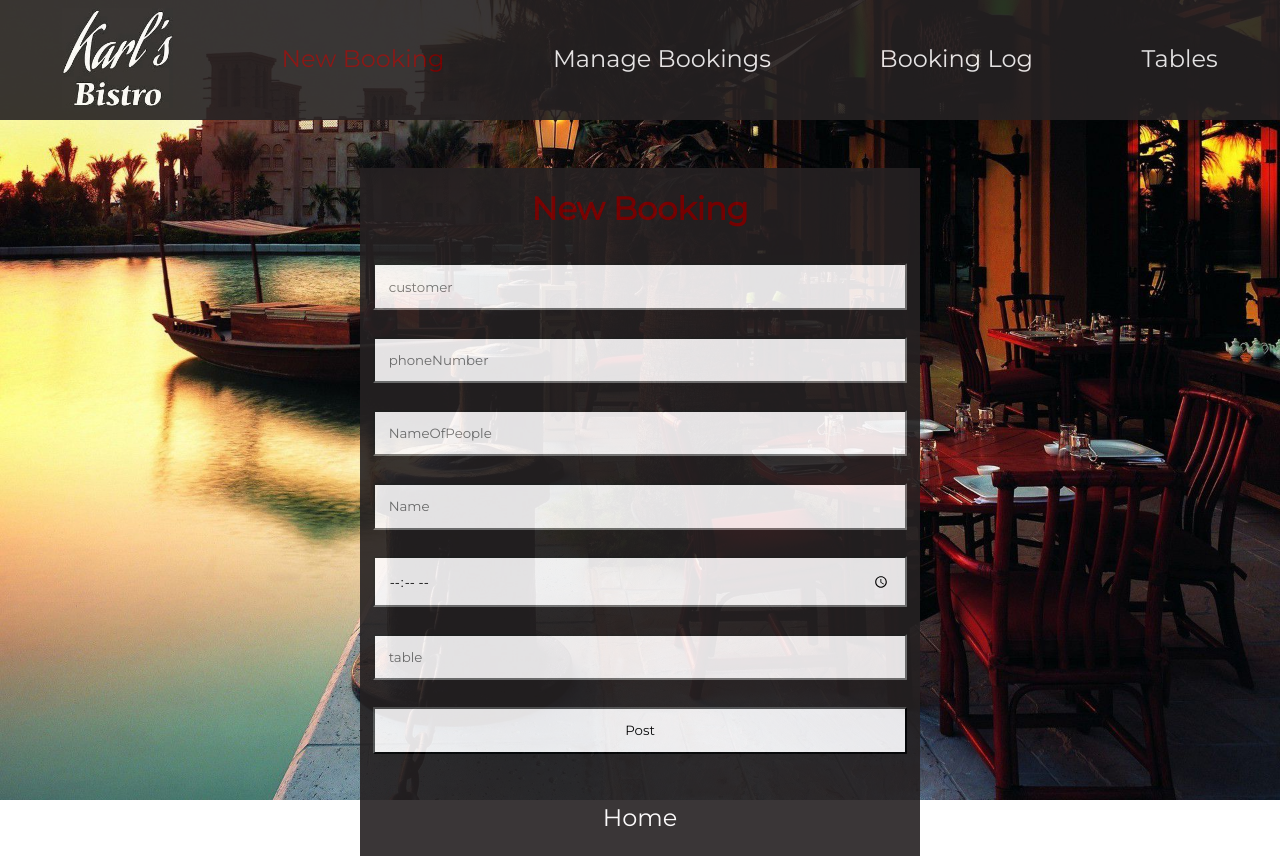
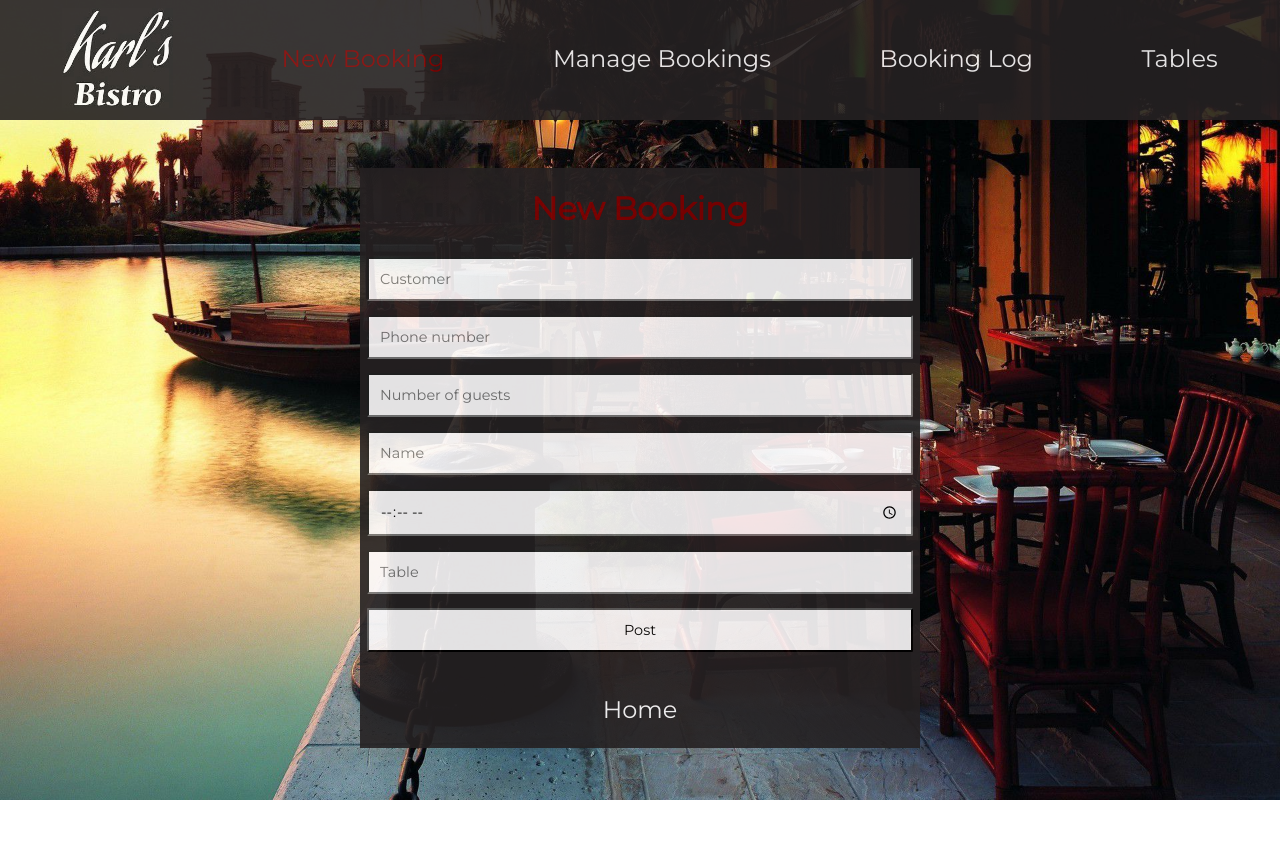
Before and after one commit to TeaPot76/CarlBistro_BookingSystem, a React (Create React App) app in the folder client/carl_bistro/: page /newbooking in a window 1280 px wide. After the commit the page ends 800 px from the top, so only its background shows below. Built offline with nearby package versions, Linux system fonts and the light colour scheme.

Commit message:
Commit before starting Bootstrap.

```diff
--- a/client/carl_bistro/package.json
+++ b/client/carl_bistro/package.json
@@ -3,6 +3,7 @@
   "version": "0.1.0",
   "private": true,
   "dependencies": {
+    "bootstrap": "^4.3.1",
     "react": "^16.8.6",
     "react-dom": "^16.8.6",
     "react-router-dom": "^5.0.0",
--- a/client/carl_bistro/src/App.css
+++ b/client/carl_bistro/src/App.css
@@ -55,14 +55,15 @@ html {
 
 .form-inputs input {
   border-radius: 0.1em;
-  margin: 1em;
-  padding: 1em;
+  margin: 0.5em;
+  padding: 0.75em;
+  font-size: 0.9em;
   background-color: #FCFAFB;
 }
 
 .form-inputs input:focus {
     outline: none !important;
-    border:2.5px solid #800000;
+    border: 2px solid #800000;
     box-shadow: 0 0 50px #800000;
 }
 
--- a/client/carl_bistro/src/components/BookingForm.js
+++ b/client/carl_bistro/src/components/BookingForm.js
@@ -96,20 +96,20 @@ class BookingForm extends Component {
           <form className="form-inputs" onSubmit = {this.handleBookingSubmit}>
             <input
               type = "text"
-              placeholder = "customer"
+              placeholder = "Customer"
               value = {this.state.customer}
               onChange = {this.handleCustomerChange}
             />
 
             <input
                 type = "number"
-                placeholder = "phoneNumber"
+                placeholder = "Phone number"
                 value = {this.state.phoneNumber}
                 onChange = {this.handlePhoneNumberChange}
               />
             <input
                 type = "number"
-                placeholder = "NameOfPeople"
+                placeholder = "Number of guests"
                 value = {this.state.numberOfPeople}
                 onChange = {this.handleNumberOfPeopleChange}
               />
@@ -122,13 +122,13 @@ class BookingForm extends Component {
 
               <input
                 type = "time"
-                placeholder = "time"
+                placeholder = "Time"
                 value = {this.state.time}
                 onChange = {this.handleTimeChange}
               />
               <input
                 type = "number"
-                placeholder = "table"
+                placeholder = "Table"
                 value = {this.state.table}
                 onChange = {this.handleTableChange}
               />
```
Also changed, not shown: 1 other file (tests, documents, lock files or other folders).
